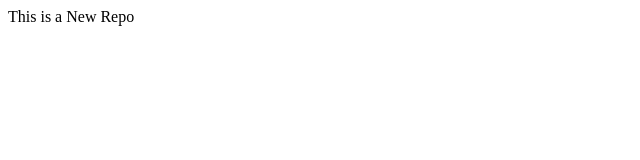
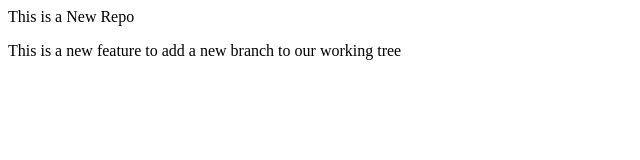
Before and after one commit to nandrahul2321/localrepo, a plain HTML site: page index.html in a window 1280 px wide. Shown: the whole page, without its empty margins (0-640 px from the left). Drawn offline with Linux system fonts and the light colour scheme.

Commit message:
Add new feature

```diff
--- a/index.html
+++ b/index.html
@@ -1 +1,2 @@
 <p>This is a New Repo</p>
+<p>This is a new feature to add a new branch to our working tree</p>
```
